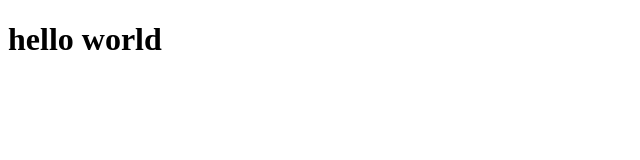
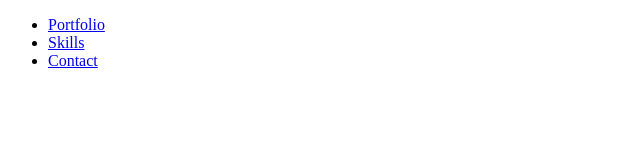
Before and after one commit to ali-farhad/space-portfolio, a plain HTML site: page index.html in a window 1280 px wide. Shown: the whole page, without its empty margins (0-640 px from the left). Drawn offline with Linux system fonts and the light colour scheme.

Commit message:
added nav

```diff
--- a/index.html
+++ b/index.html
@@ -8,9 +8,15 @@
     <title>Space Portfolio</title>
 </head>
 
+
 <body>
-    <h1>hello world</h1>
-
+    <nav>
+        <ul>
+            <li><a href="#portfolio">Portfolio</a></li>
+            <li><a href="#skills">Skills</a></li>
+            <li><a href="#contact">Contact</a></li>
+        </ul>
+    </nav>
 </body>
 
 </html>
```
